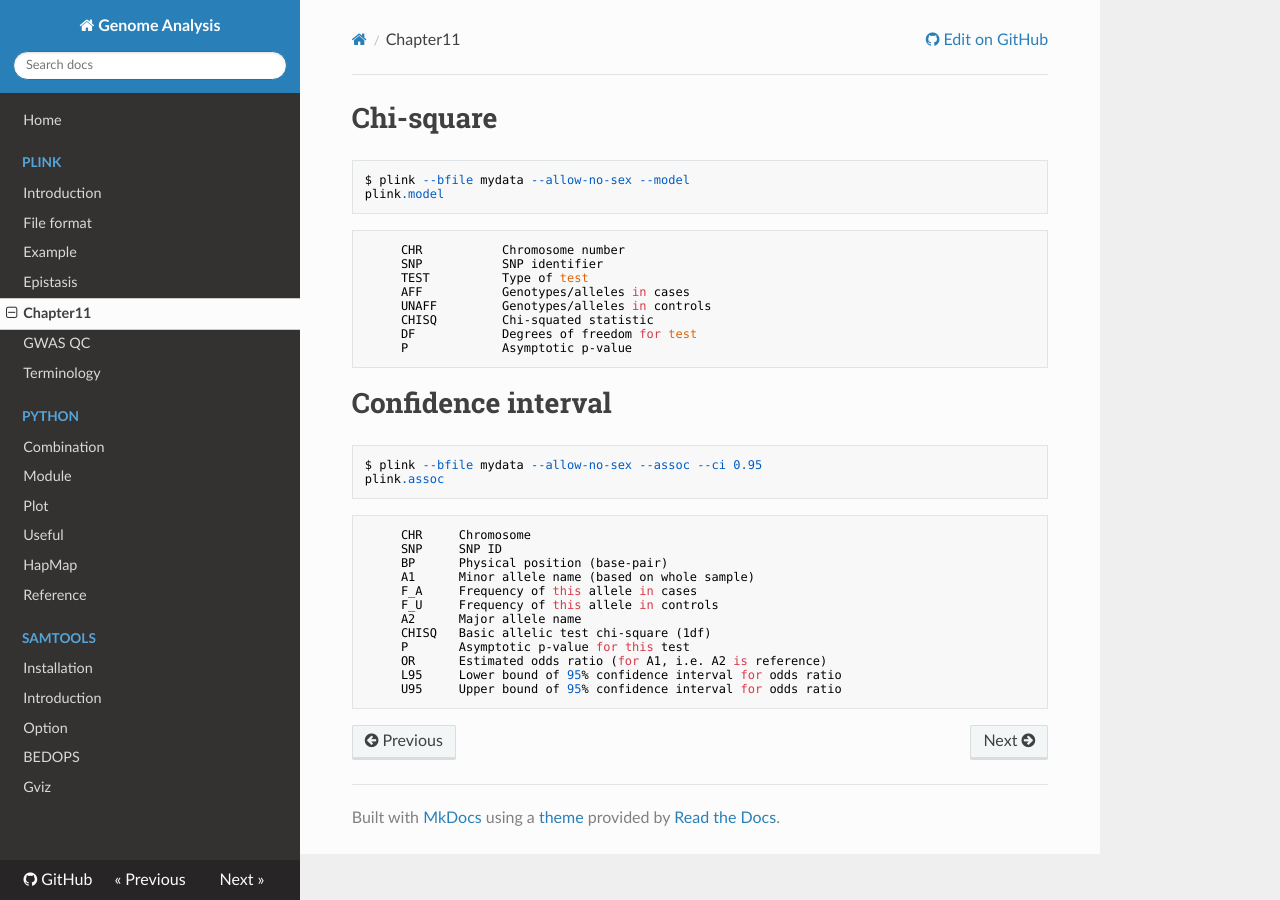
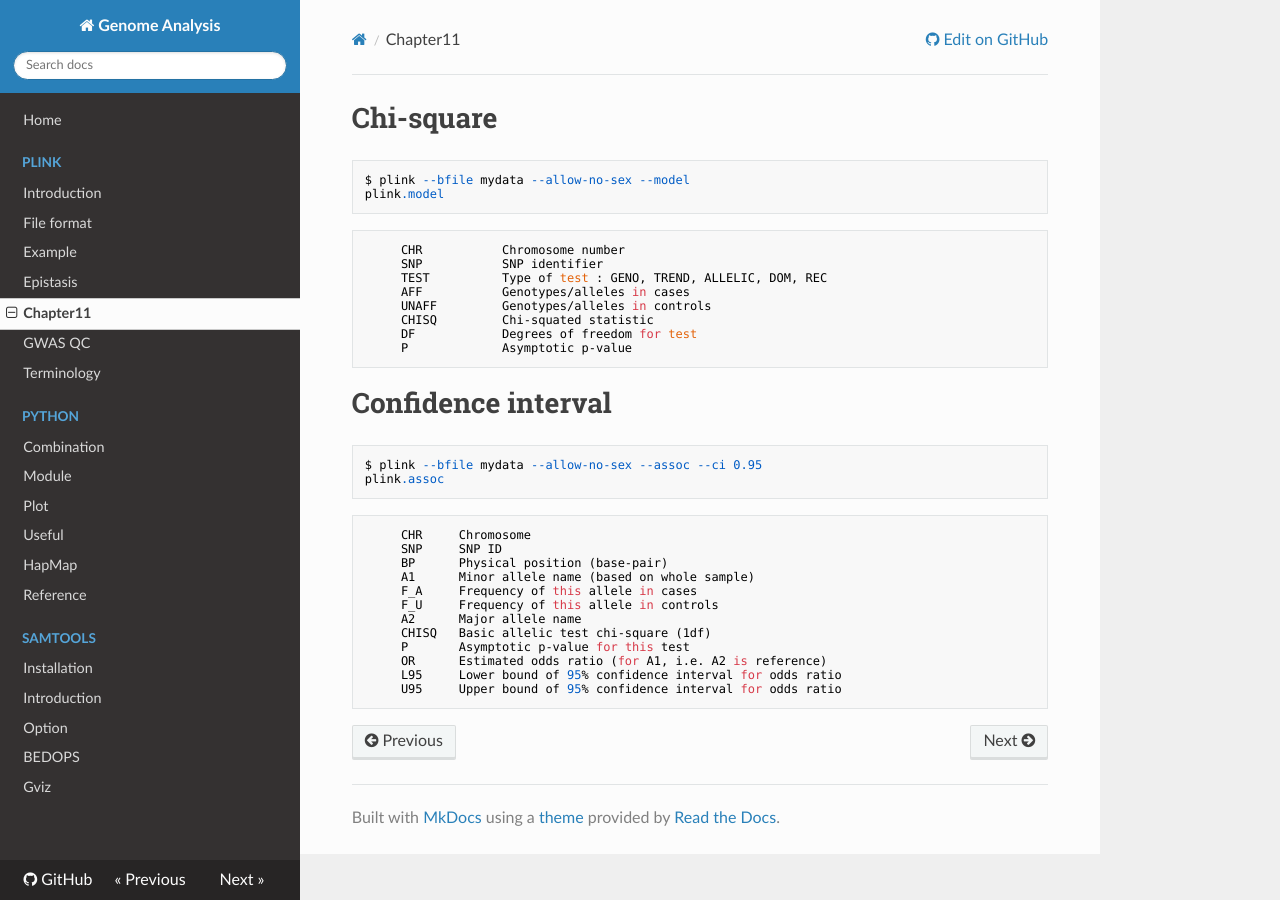
Before and after one commit to WonyoungCho/plink, an MkDocs documentation site: the page built from docs/chapter11.md, in a window 1280 px wide. Built offline with MkDocs 1.6.1, drawn with Linux system fonts in a browser that asks for light colours; nearby versions of some CDN libraries; old or Windows-style settings are respelled for this version of MkDocs.

Commit message:
Update chapter11.md

````diff
--- a/docs/chapter11.md
+++ b/docs/chapter11.md
@@ -6,13 +6,14 @@ plink.model
 ```
      CHR           Chromosome number
      SNP           SNP identifier
-     TEST          Type of test
+     TEST          Type of test : GENO, TREND, ALLELIC, DOM, REC
      AFF           Genotypes/alleles in cases
      UNAFF         Genotypes/alleles in controls
      CHISQ         Chi-squated statistic
      DF            Degrees of freedom for test
      P             Asymptotic p-value
 ```
+
 
 # Confidence interval
 ```
````
